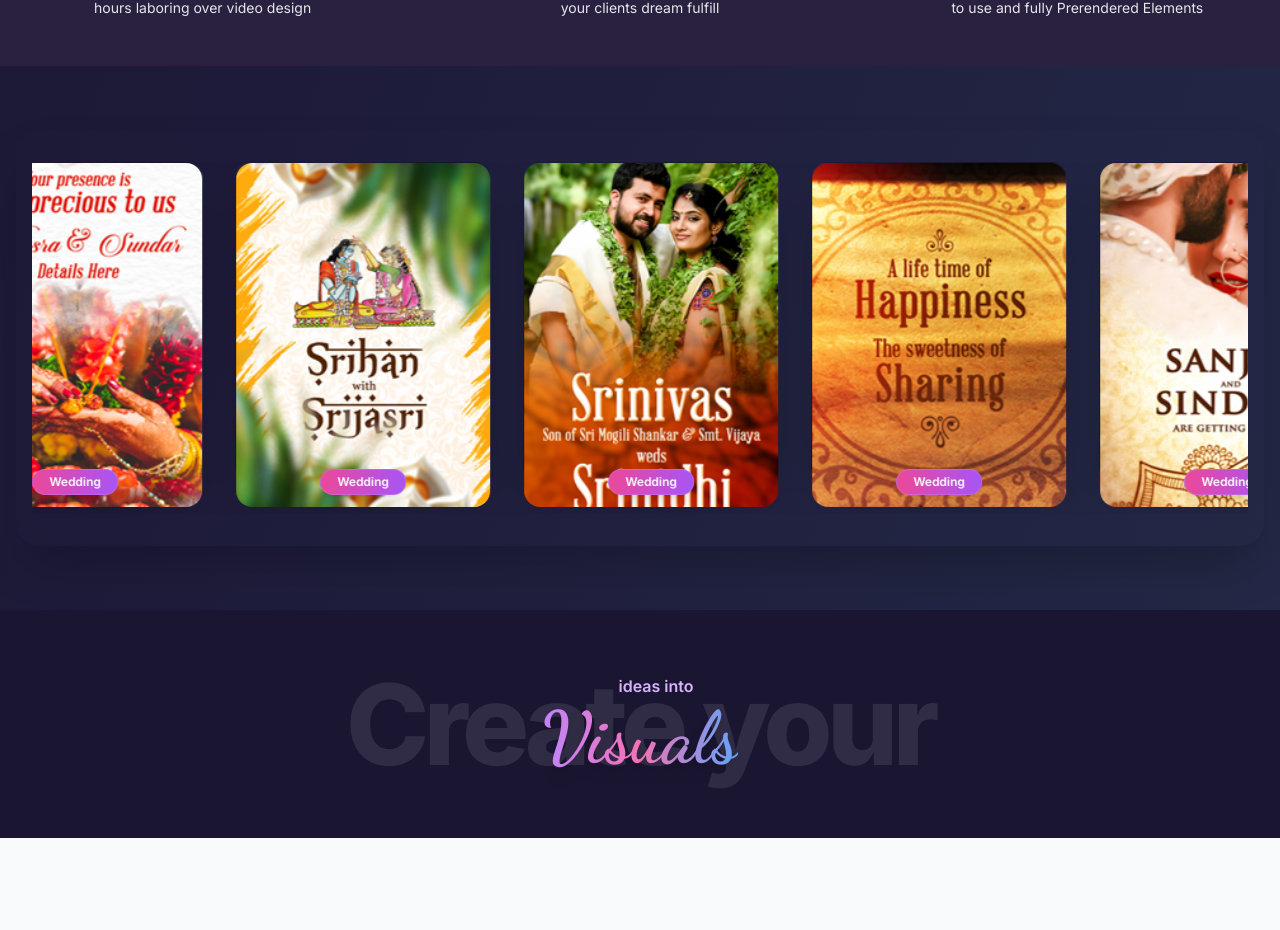
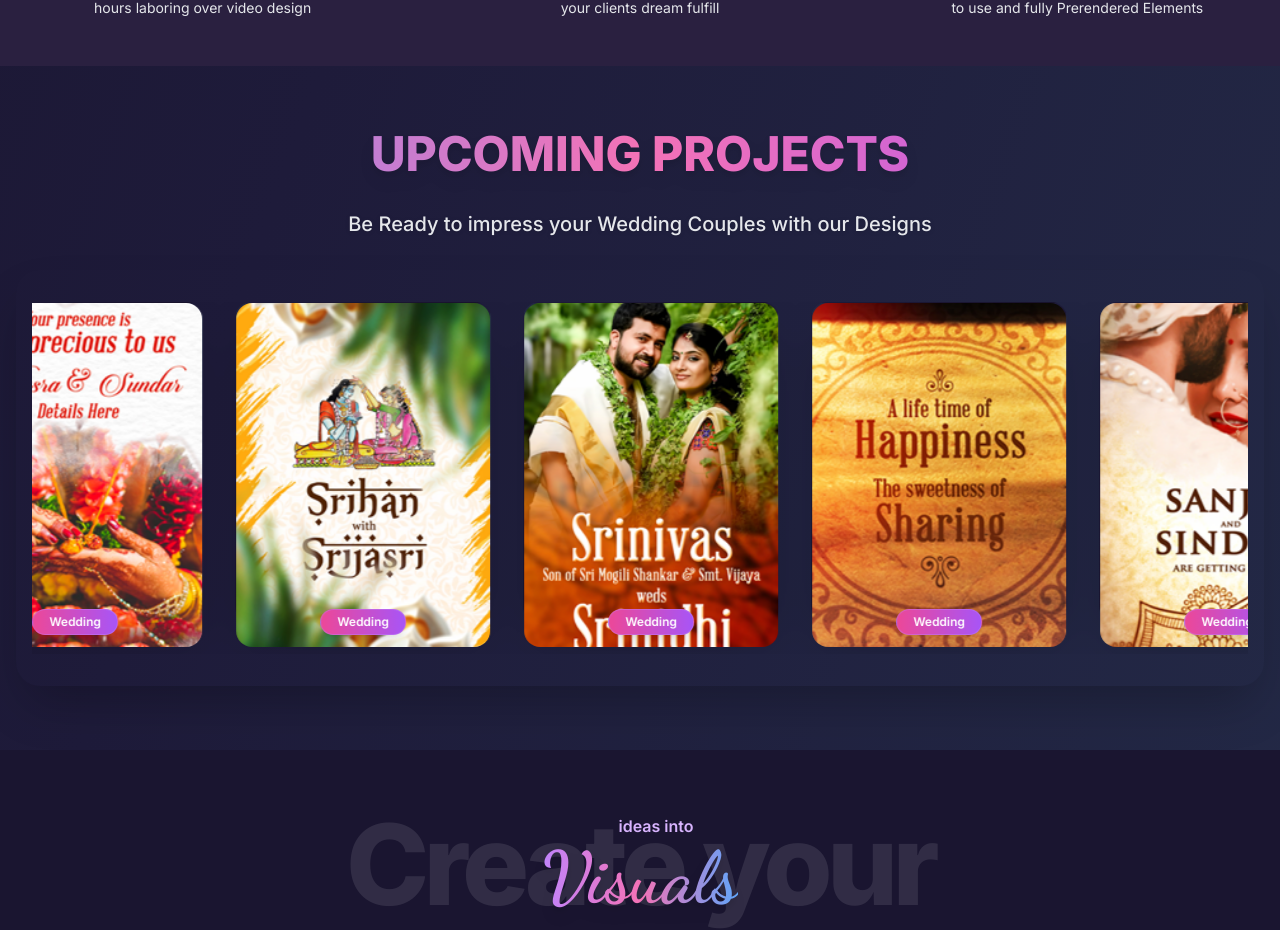
Before and after one commit to vrinvites2020/stockimages, a Next.js app: page / in a window 1280 px wide. Shown: the part 2632-3562 px from the top of the page. Before the commit the page ends 3470 px from the top, so only its background shows below. Built offline with nearby package versions, Linux system fonts and the light colour scheme; no server answers.

Commit message:
Added Content in Carousel Section

```diff
--- a/src/components/Carousel.tsx
+++ b/src/components/Carousel.tsx
@@ -32,6 +32,11 @@ const Carousel: React.FC<CarouselProps> = ({ onCategorySelect }) => {
 
   return (
     <section className="w-full py-8 text-white">
+      <h1 className="text-center   text-4xl md:text-5xl font-extrabold mb-6 bg-gradient-to-r from-indigo-400 via-pink-400 to-purple-500 text-transparent bg-clip-text drop-shadow-lg">
+        UPCOMING PROJECTS
+      </h1>
+      <p className="text-center text-xl md:text-xl text-gray-200 max-w-3xl mx-auto mb-8 mt-8 font-medium drop-shadow">
+       Be Ready to impress your Wedding Couples with our Designs </p>
       <div className="relative w-full max-w-7xl mx-auto px-4 flex items-center justify-center rounded-3xl shadow-2xl py-8 overflow-hidden">
         <div
           ref={scrollRef}
```
